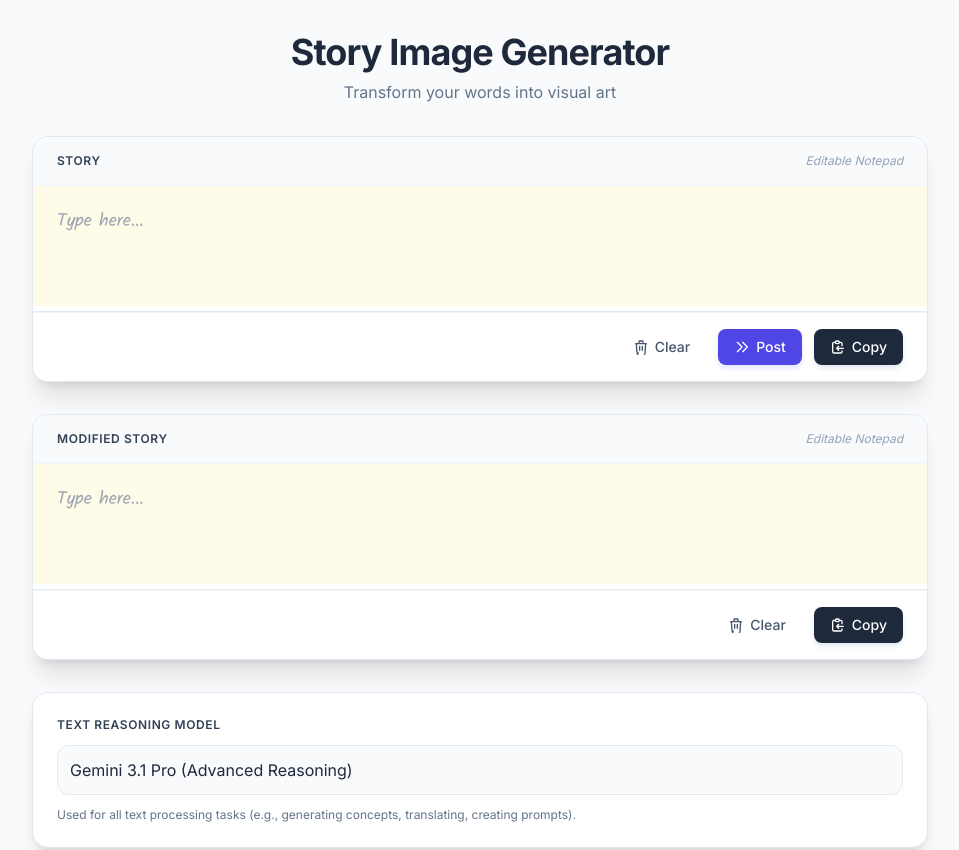
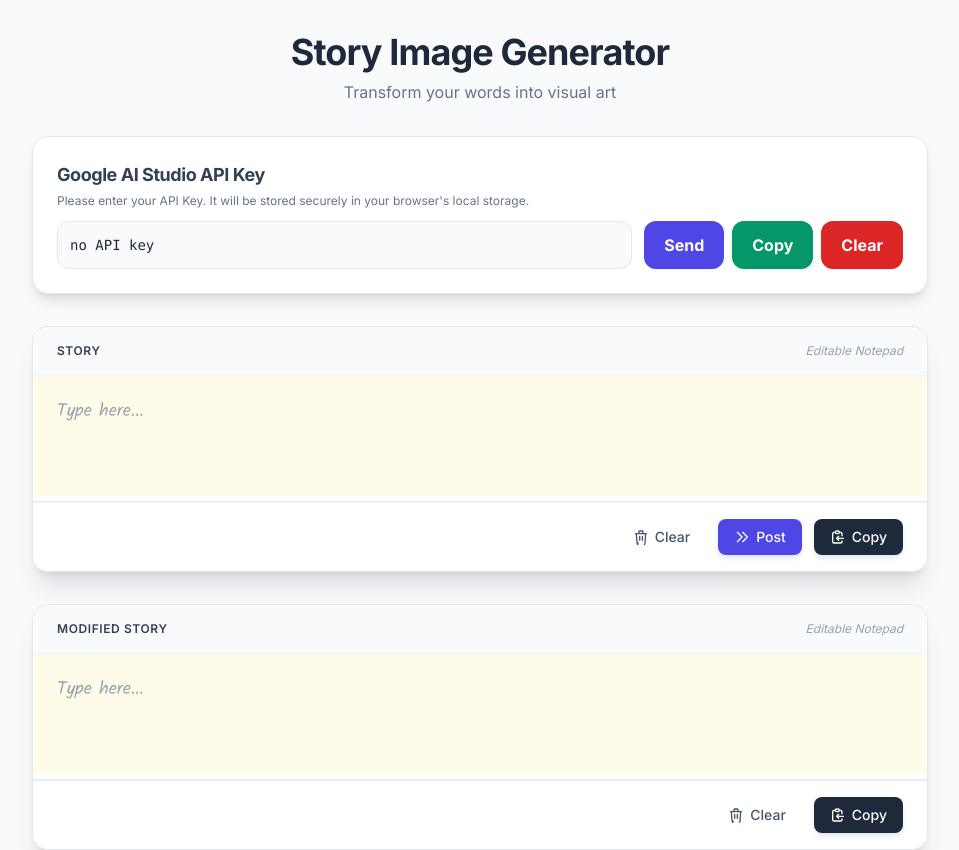
Before and after one commit to captainsmallvet/Story-Image-Generator, a React (Vite) app: page / in a window 1280 px wide. Shown: the top 850 px of the page, without its empty margins (160-1119 px from the left). Built offline with nearby package versions, Linux system fonts and the light colour scheme.

Commit message:
feat: Implement API key management and persistence
Adds state management for the Google AI API key, allowing users to input, save, and retrieve their key via localStorage. This enables the application to function without requiring the key to be hardcoded.

```diff
--- a/App.tsx
+++ b/App.tsx
@@ -1,5 +1,4 @@
-
-import React, { useState, useCallback } from 'react';
+import React, { useState, useCallback, useEffect } from 'react';
 import { GoogleGenAI } from "@google/genai";
 import { Editor } from './components/Editor';
 
@@ -48,6 +47,11 @@
 const ASPECT_RATIOS = ["1:1", "3:4", "4:3", "9:16", "16:9"];
 
 const App: React.FC = () => {
+  // --- API Key States ---
+  const [apiKey, setApiKey] = useState<string>('');
+  const [apiKeyInput, setApiKeyInput] = useState<string>('');
+
+  // --- App States ---
   const [story, setStory] = useState<string>('');
   const [modifiedStory, setModifiedStory] = useState<string>('');
   const [imageStyle, setImageStyle] = useState<string>(IMAGE_STYLES[0]);
@@ -71,11 +75,61 @@
   const [isCreatingFirstFrameImage, setIsCreatingFirstFrameImage] = useState<boolean>(false);
   const [isCreatingVideoPrompt, setIsCreatingVideoPrompt] = useState<boolean>(false);
 
+  // --- API Key Handlers ---
+  useEffect(() => {
+    // Check localStorage on component mount (avoids hydration errors in SSR/Vercel)
+    const storedKey = localStorage.getItem('google_ai_api_key');
+    if (storedKey) {
+      setApiKey(storedKey);
+      setApiKeyInput(storedKey);
+    } else {
+      setApiKeyInput('no API key');
+    }
+  }, []);
+
+  const handleSaveApiKey = useCallback(() => {
+    const keyToSave = apiKeyInput.trim();
+    if (!keyToSave || keyToSave === 'no API key') {
+      alert('Please enter a valid API key before sending.');
+      return;
+    }
+    localStorage.setItem('google_ai_api_key', keyToSave);
+    setApiKey(keyToSave);
+    alert('API Key saved to browser storage!');
+  }, [apiKeyInput]);
+
+  const handleCopyApiKey = useCallback(() => {
+    const keyToCopy = apiKeyInput === 'no API key' ? '' : apiKeyInput;
+    if (!keyToCopy) {
+      alert('No API Key to copy.');
+      return;
+    }
+    navigator.clipboard.writeText(keyToCopy).then(() => alert('API Key copied to clipboard!'));
+  }, [apiKeyInput]);
+
+  const handleClearApiKey = useCallback(() => {
+    localStorage.removeItem('google_ai_api_key');
+    setApiKey('');
+    setApiKeyInput(''); // ลบให้กลายเป็นช่องว่างตามที่ต้องการ
+  }, []);
+
+  const handleFocusApiKey = useCallback(() => {
+    // หากผู้ใช้คลิกช่องตอนที่เป็น 'no API key' ให้เคลียร์เป็นช่องว่างเพื่อให้พิมพ์ง่ายขึ้น
+    if (apiKeyInput === 'no API key') {
+      setApiKeyInput('');
+    }
+  }, [apiKeyInput]);
+
+  // --- Feature Handlers ---
   const handlePostStory = useCallback(() => {
     setModifiedStory(story);
   }, [story]);
 
   const handleGenerateThaiConcept = useCallback(async () => {
+    if (!apiKey) {
+      alert('Please enter and Send your Google AI Studio API Key at the top first.');
+      return;
+    }
     if (!modifiedStory.trim()) {
       alert('Please provide a Modified Story first.');
       return;
@@ -83,7 +137,7 @@
 
     setIsGeneratingThai(true);
     try {
-      const ai = new GoogleGenAI({ apiKey: process.env.API_KEY });
+      const ai = new GoogleGenAI({ apiKey: apiKey });
       const styleInfo = imageStyle !== "None" ? `Style: ${imageStyle}. Details: ${STYLE_DETAILS[imageStyle] || ''}` : "Style: Automatic (Choose the most appropriate style for the story).";
 
       const systemInstruction = `คุณคือผู้เชี่ยวชาญด้านการสร้างภาพประกอบ (Image Concept Creator) ที่มีความรู้ความสามารถสูง
@@ -115,13 +169,17 @@
       }
     } catch (error) {
       console.error('Error generating Thai concept:', error);
-      alert('Failed to generate concept. Please try again.');
+      alert('Failed to generate concept. Please check your API key and try again.');
     } finally {
       setIsGeneratingThai(false);
     }
-  }, [modifiedStory, imageStyle]);
+  }, [modifiedStory, imageStyle, apiKey, selectedTextModel]);
 
   const handleGenerateEnglishConcept = useCallback(async () => {
+    if (!apiKey) {
+      alert('Please enter and Send your Google AI Studio API Key at the top first.');
+      return;
+    }
     if (!imageConcept.trim()) {
       alert('Please generate or enter an Image Concept in Thai first.');
       return;
@@ -129,7 +187,7 @@
 
     setIsTranslating(true);
     try {
-      const ai = new GoogleGenAI({ apiKey: process.env.API_KEY });
+      const ai = new GoogleGenAI({ apiKey: apiKey });
       const styleInfo = imageStyle !== "None" ? `The intended style is: ${imageStyle}.` : "";
 
       const systemInstruction = `You are a world-class AI Image Prompt Engineer and expert translator.
@@ -163,18 +221,19 @@
     } finally {
       setIsTranslating(false);
     }
-  }, [imageConcept, imageStyle]);
+  }, [imageConcept, imageStyle, apiKey, selectedTextModel]);
 
-  const generateUniversalImage = async (prompt: string, style: string, model: string, ratio: string) => {
+  const generateUniversalImage = async (prompt: string, style: string, model: string, ratio: string, currentApiKey: string) => {
     if (model.includes('pro-image') || model.includes('imagen') || model.includes('3.1-flash-image')) {
-      const hasKey = await (window as any).aistudio.hasSelectedApiKey();
-      if (!hasKey) {
+      const hasKey = await (window as any).aistudio?.hasSelectedApiKey?.();
+      // Only trigger if aistudio logic exists in your environment, otherwise we rely on our provided API Key
+      if (hasKey === false) {
         alert('Please select a paid API key for this model generation.');
-        await (window as any).aistudio.openSelectKey();
+        await (window as any).aistudio?.openSelectKey?.();
       }
     }
 
-    const ai = new GoogleGenAI({ apiKey: process.env.API_KEY });
+    const ai = new GoogleGenAI({ apiKey: currentApiKey });
     const fullPrompt = `${prompt}${style !== "None" ? `, ${STYLE_DETAILS[style] || style}` : ""}`;
 
     if (model.includes('imagen')) {
@@ -241,6 +300,10 @@
   };
 
   const handleCreateImage = useCallback(async () => {
+    if (!apiKey) {
+      alert('Please enter and Send your Google AI Studio API Key at the top first.');
+      return;
+    }
     if (!imageConceptEnglish.trim()) {
       alert('Please provide an English Image Concept first.');
       return;
@@ -248,22 +311,25 @@
 
     setIsCreatingImage(true);
     try {
-      const url = await generateUniversalImage(imageConceptEnglish, imageStyle, selectedModel, selectedAspectRatio);
+      const url = await generateUniversalImage(imageConceptEnglish, imageStyle, selectedModel, selectedAspectRatio, apiKey);
       setGeneratedImageUrl(url);
     } catch (error: any) {
       console.error('Error creating image:', error);
       if (error.message?.includes("Requested entity was not found")) {
-        alert("The selected API key might not have access to this model. Please select a valid key.");
-        await (window as any).aistudio.openSelectKey();
+        alert("The API key might not have access to this model. Please use a valid key.");
       } else {
-        alert('Failed to create image. Please check your prompt and try again.');
+        alert('Failed to create image. Please check your prompt or API Key and try again.');
       }
     } finally {
       setIsCreatingImage(false);
     }
-  }, [imageConceptEnglish, imageStyle, selectedModel, selectedAspectRatio]);
+  }, [imageConceptEnglish, imageStyle, selectedModel, selectedAspectRatio, apiKey]);
 
   const handleCreateFirstFrameImage = useCallback(async () => {
+    if (!apiKey) {
+      alert('Please enter and Send your Google AI Studio API Key at the top first.');
+      return;
+    }
     if (!firstFramePrompt.trim()) {
       alert('Please generate or enter a First Frame Prompt first.');
       return;
@@ -271,22 +337,25 @@
 
     setIsCreatingFirstFrameImage(true);
     try {
-      const url = await generateUniversalImage(firstFramePrompt, imageStyle, selectedModel, selectedAspectRatio);
+      const url = await generateUniversalImage(firstFramePrompt, imageStyle, selectedModel, selectedAspectRatio, apiKey);
       setGeneratedFirstFrameUrl(url);
     } catch (error: any) {
       console.error('Error creating first frame image:', error);
       if (error.message?.includes("Requested entity was not found")) {
-        alert("The selected API key might not have access to this model. Please select a valid key.");
-        await (window as any).aistudio.openSelectKey();
+        alert("The API key might not have access to this model. Please use a valid key.");
       } else {
-        alert('Failed to create image. Please check your prompt and try again.');
+        alert('Failed to create image. Please check your prompt or API Key and try again.');
       }
     } finally {
       setIsCreatingFirstFrameImage(false);
     }
-  }, [firstFramePrompt, imageStyle, selectedModel, selectedAspectRatio]);
+  }, [firstFramePrompt, imageStyle, selectedModel, selectedAspectRatio, apiKey]);
 
   const handleCreateVideoPrompt = useCallback(async () => {
+    if (!apiKey) {
+      alert('Please enter and Send your Google AI Studio API Key at the top first.');
+      return;
+    }
     if (!imageConcept.trim()) {
       alert('Please generate an Image Concept in Thai first.');
       return;
@@ -294,7 +363,7 @@
 
     setIsCreatingVideoPrompt(true);
     try {
-      const ai = new GoogleGenAI({ apiKey: process.env.API_KEY });
+      const ai = new GoogleGenAI({ apiKey: apiKey });
       const maxLength = parseInt(maxPromptLength) || 800;
 
       const systemInstruction = `You are a world-class Prompt Engineer and visual storyteller.
@@ -333,61 +402,97 @@
       }
     } catch (error) {
       console.error('Error creating video prompt:', error);
-      alert('Failed to create video prompt. Please try again.');
+      alert('Failed to create video prompt. Please check your API key and try again.');
     } finally {
       setIsCreatingVideoPrompt(false);
     }
-  }, [imageConcept, modifiedStory, maxPromptLength]);
+  }, [imageConcept, modifiedStory, maxPromptLength, apiKey, selectedTextModel]);
 
+  // --- Copy & Clear Handlers ---
   const handleCopyStory = useCallback(() => {
     if (!story) return;
     navigator.clipboard.writeText(story).then(() => alert('Original story copied!'));
   }, [story]);
-
   const handleClearStory = useCallback(() => setStory(''), []);
 
   const handleCopyModified = useCallback(() => {
     if (!modifiedStory) return;
     navigator.clipboard.writeText(modifiedStory).then(() => alert('Modified story copied!'));
   }, [modifiedStory]);
-
   const handleClearModified = useCallback(() => setModifiedStory(''), []);
 
   const handleCopyConcept = useCallback(() => {
     if (!imageConcept) return;
     navigator.clipboard.writeText(imageConcept).then(() => alert('Image concept (Thai) copied!'));
   }, [imageConcept]);
-
   const handleClearConcept = useCallback(() => setImageConcept(''), []);
 
   const handleCopyConceptEnglish = useCallback(() => {
     if (!imageConceptEnglish) return;
     navigator.clipboard.writeText(imageConceptEnglish).then(() => alert('Image concept (English) copied!'));
   }, [imageConceptEnglish]);
-
   const handleClearConceptEnglish = useCallback(() => setImageConceptEnglish(''), []);
 
   const handleCopyFirstFrame = useCallback(() => {
     if (!firstFramePrompt) return;
     navigator.clipboard.writeText(firstFramePrompt).then(() => alert('First frame prompt copied!'));
   }, [firstFramePrompt]);
-
   const handleClearFirstFrame = useCallback(() => setFirstFramePrompt(''), []);
 
   const handleCopyVideoPrompt = useCallback(() => {
     if (!videoPrompt) return;
     navigator.clipboard.writeText(videoPrompt).then(() => alert('Video prompt copied!'));
   }, [videoPrompt]);
-
   const handleClearVideoPrompt = useCallback(() => setVideoPrompt(''), []);
 
   return (
     <div className="min-h-screen bg-slate-50 flex flex-col items-center p-4 md:p-8">
       <div className="w-full max-w-4xl space-y-8 pb-20">
+
         <header className="text-center space-y-2">
           <h1 className="text-4xl font-bold text-slate-800 tracking-tight">Story Image Generator</h1>
           <p className="text-slate-500">Transform your words into visual art</p>
         </header>
+
+        {/* --- API Key Section (New) --- */}
+        <section className="bg-white p-6 rounded-2xl shadow-lg border border-slate-200 space-y-3">
+          <div className="flex flex-col space-y-1">
+            <label className="text-slate-700 font-bold text-lg tracking-tight">Google AI Studio API Key</label>
+            <p className="text-xs text-slate-500 mb-2">
+              Please enter your API Key. It will be stored securely in your browser's local storage.
+            </p>
+          </div>
+          <div className="flex flex-col md:flex-row gap-3">
+            <input
+              type="text"
+              value={apiKeyInput}
+              onChange={(e) => setApiKeyInput(e.target.value)}
+              onFocus={handleFocusApiKey}
+              className="flex-1 p-3 bg-slate-50 border border-slate-200 rounded-xl text-slate-800 font-mono text-sm focus:outline-none focus:ring-2 focus:ring-indigo-500"
+              placeholder="Paste your API Key here..."
+            />
+            <div className="flex gap-2">
+              <button
+                onClick={handleSaveApiKey}
+                className="px-5 py-3 bg-indigo-600 text-white rounded-xl font-bold hover:bg-indigo-700 transition-colors shadow-sm active:scale-95"
+              >
+                Send
+              </button>
+              <button
+                onClick={handleCopyApiKey}
+                className="px-5 py-3 bg-emerald-600 text-white rounded-xl font-bold hover:bg-emerald-700 transition-colors shadow-sm active:scale-95"
+              >
+                Copy
+              </button>
+              <button
+                onClick={handleClearApiKey}
+                className="px-5 py-3 bg-red-600 text-white rounded-xl font-bold hover:bg-red-700 transition-colors shadow-sm active:scale-95"
+              >
+                Clear
+              </button>
+            </div>
+          </div>
+        </section>
 
         <section>
           <Editor label="Story" value={story} onChange={setStory} onCopy={handleCopyStory} onClear={handleClearStory} onPost={handlePostStory} />
```
